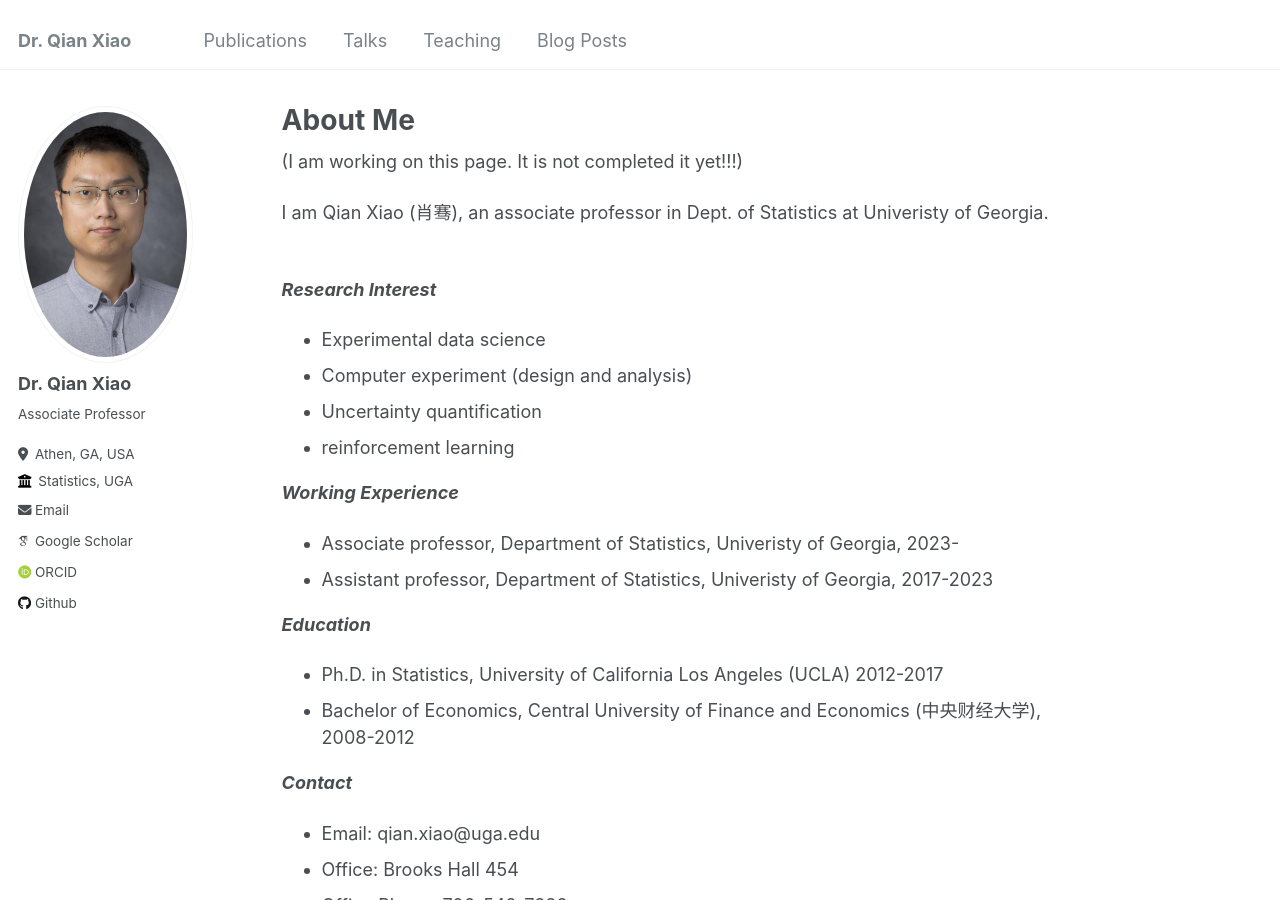
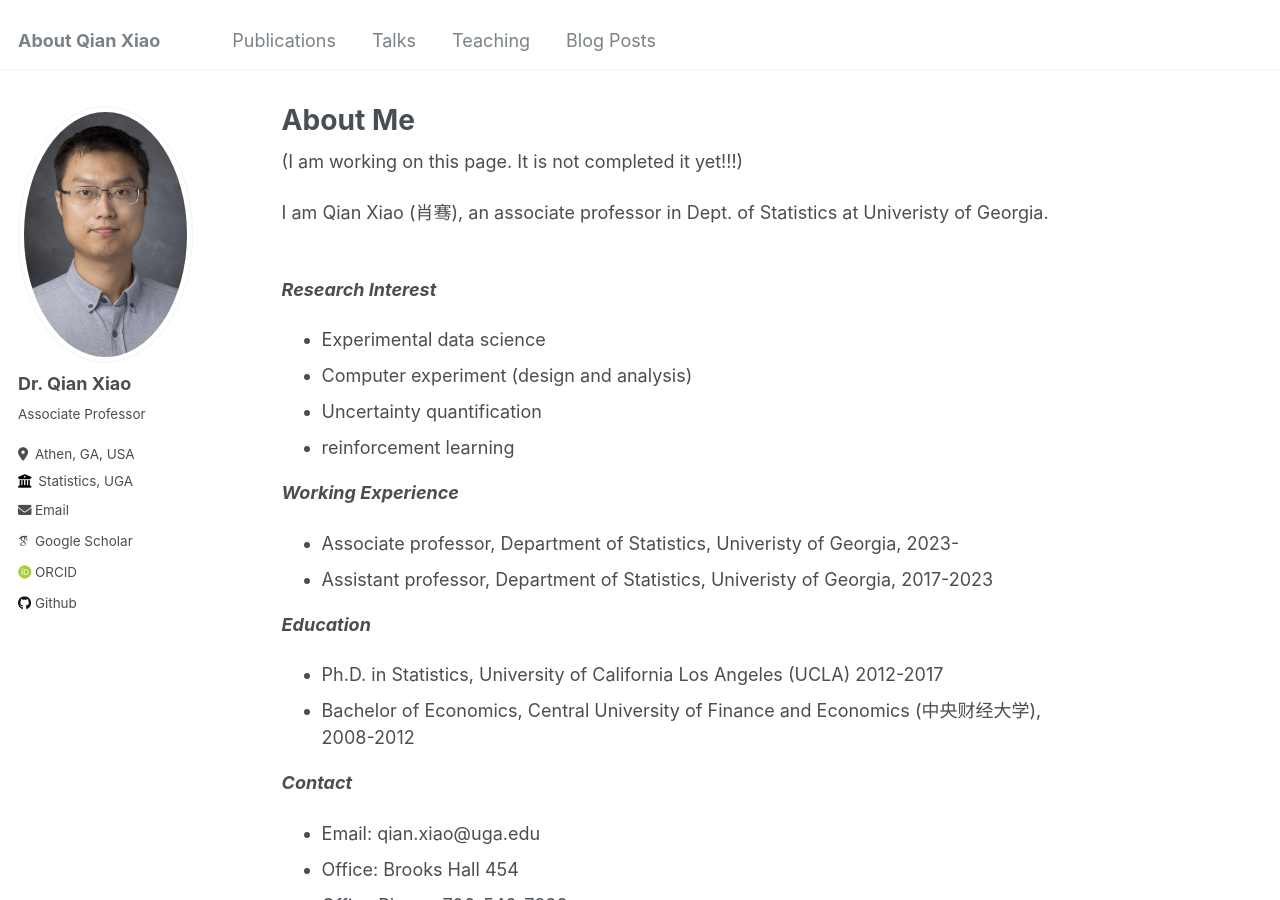
Before and after one commit to QXlab/QXlab.github.io, a Jekyll site: the page built from _pages/about.md, in a window 1280 px wide and 900 px high. Built offline with Jekyll 4.4.1, drawn with Linux system fonts in a browser that asks for light colours; some web fonts are replaced.

Commit message:
Update _config.yml

```diff
--- a/_config.yml
+++ b/_config.yml
@@ -8,7 +8,7 @@
 
 # Basic Site Settings
 locale                   : "en-US"
-title                    : "Dr. Qian Xiao"
+title                    : "About Qian Xiao"
 title_separator          : "-"
 name                     : &name "Dr. Qian Xiao"
 description              : &description "Associate professor at University of Georgia"
```
